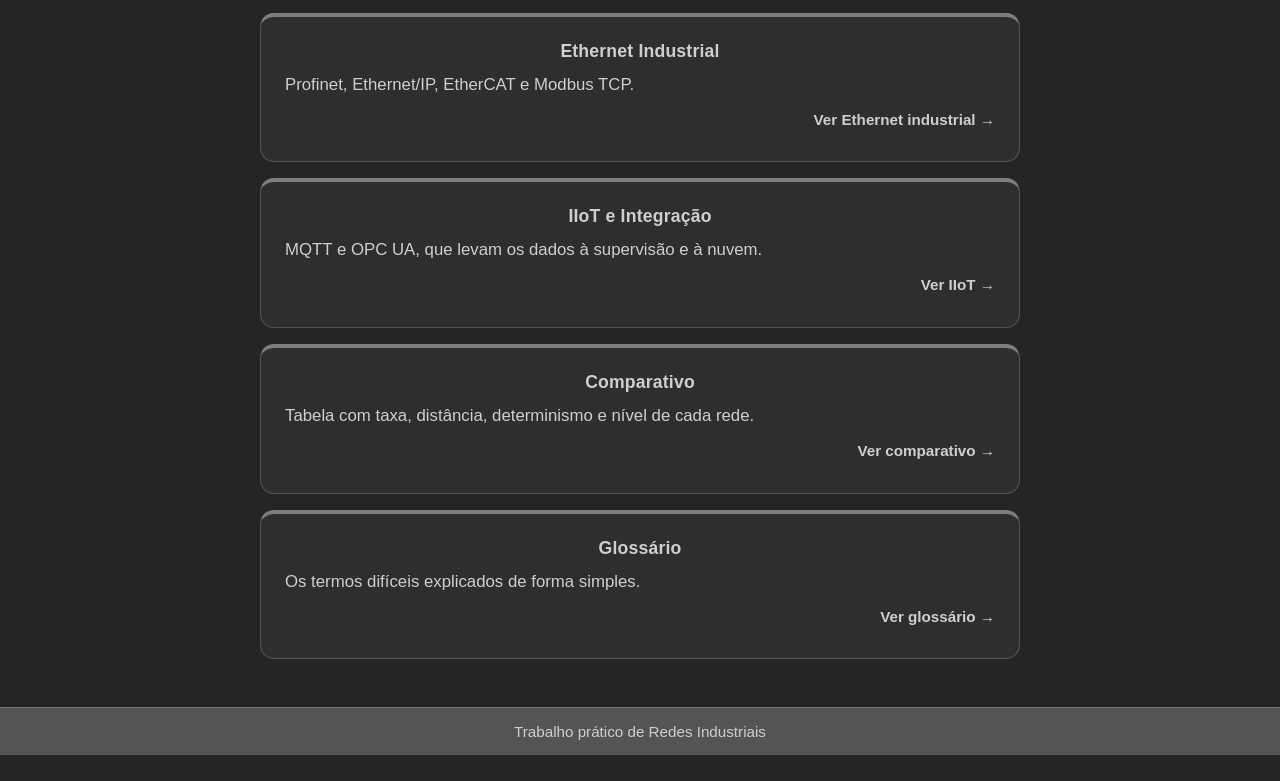
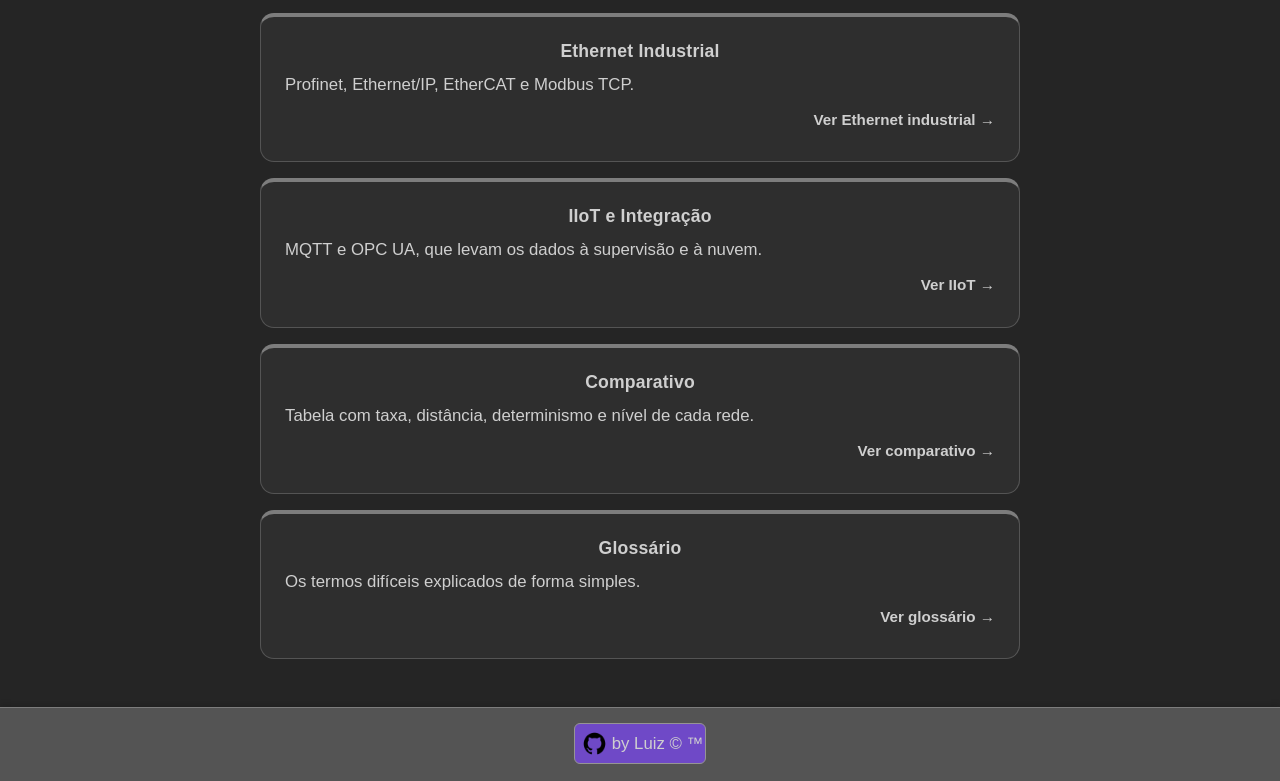
Before and after one commit to luizz09/site_redes, a plain HTML site: page index.html in a window 1280 px wide. Shown: the part 894-1675 px from the top of the page. Before the commit the page ends 1649 px from the top, so only its background shows below. Drawn offline with Linux system fonts and the light colour scheme.

Commit message:
segunda versao

```diff
--- a/css/style.css
+++ b/css/style.css
@@ -477,3 +477,26 @@ summary:hover{
     background-color: #7D7D7D;
     color: #FFFFFF;
 }
+
+.link{
+    padding: 0px;
+    text-decoration: none;
+    display: flex;
+    justify-content: center;
+    align-items: center;
+}
+
+.linkgithub{
+    background-color: rgb(111, 73, 199);
+    display: inline-flex;
+    align-items: center;
+    padding: 2px;
+    border-radius: 6px;
+    border: 1px solid rgb(150, 148, 148);
+}
+
+.linkgithub img{
+    width: 35px;
+    height: 35px;
+    border-radius: 16px;
+}
--- a/index.html
+++ b/index.html
@@ -103,7 +103,9 @@
 
     </main>
     <footer>
-        <p>Trabalho prático de Redes Industriais</p>
+        <div class="linkgithub">
+            <a class="link" href="https://github.com/luizz09/"><img src="./img/github.png" alt="GitHub"><span>by Luiz &copy; &trade;</span></a>
+        </div>
     </footer>
 </body>
 </html>
```
Also changed, not shown: html/comparativo.html (+3 -1 lines), html/ethernet.html (+3 -1 lines), html/glossario.html (+3 -1 lines), html/iiot.html (+3 -1 lines), html/locais.html (+3 -1 lines), html/serial.html (+3 -1 lines), img/github.png (added).
